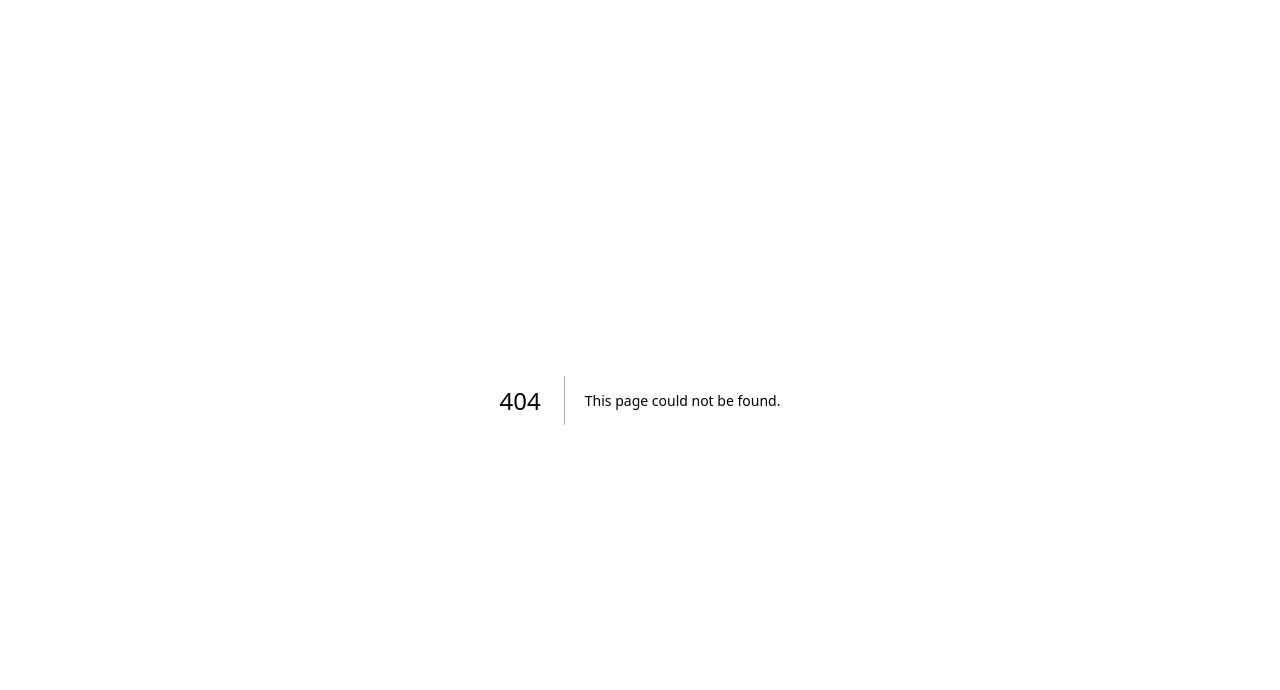
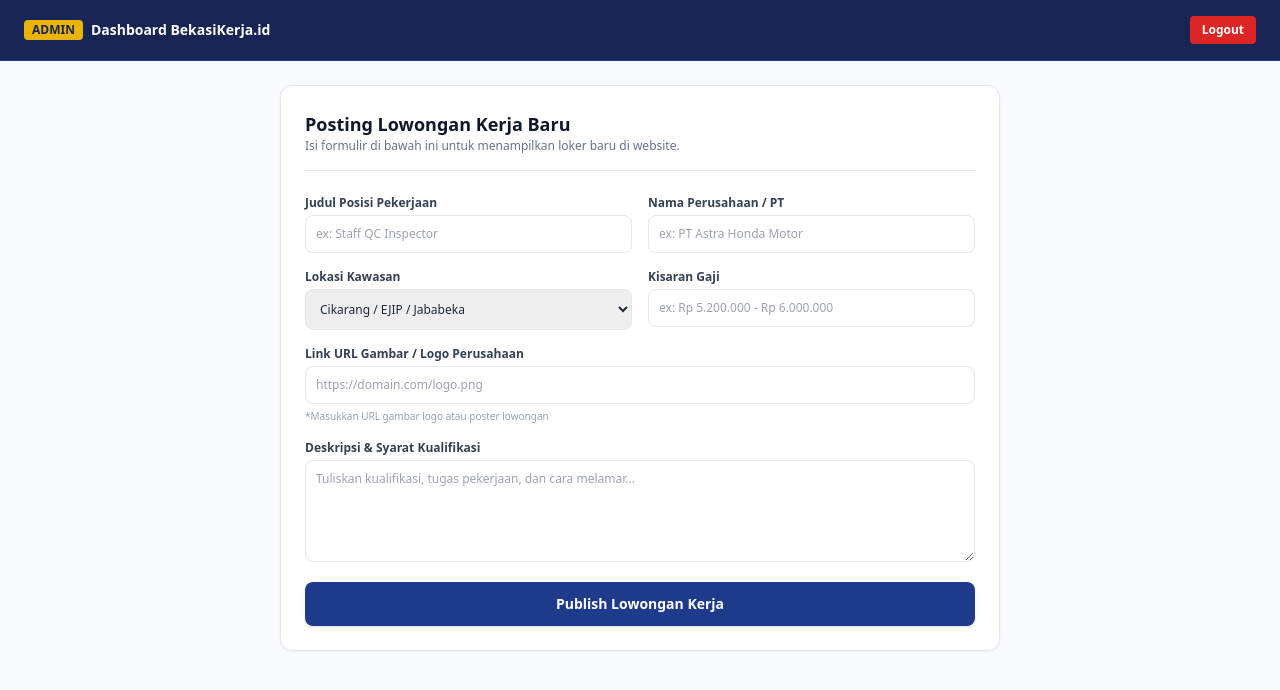
Before and after one commit to bekasikerjaofficial-ux/bekasikerja.id, a Next.js app: page /admin/dashboard in a window 1280 px wide. Before the commit this address had no page. Shown: the top 690 px of the page. Built offline with nearby package versions, Linux system fonts and the light colour scheme; sample sign-in values are in the browser's storage.

Commit message:
Create page.js

```diff
--- /dev/null
+++ b/app/admin/dashboard/page.js
@@ -0,0 +1,155 @@
+'use client';
+import React, { useState, useEffect } from 'react';
+import { useRouter } from 'next/navigation';
+
+export default function AdminDashboard() {
+  const router = useRouter();
+  const [formData, setFormData] = useState({
+    title: '',
+    company: '',
+    location: 'Cikarang',
+    salary: '',
+    type: 'Full-time',
+    logoUrl: '',
+    description: ''
+  });
+
+  const [submitted, setSubmitted] = useState(false);
+
+  // Proteksi Halaman Admin
+  useEffect(() => {
+    const isLoggedIn = localStorage.getItem('isAdminLoggedIn');
+    if (!isLoggedIn) {
+      router.push('/admin/login');
+    }
+  }, [router]);
+
+  const handleChange = (e) => {
+    setFormData({ ...formData, [e.target.name]: e.target.value });
+  };
+
+  const handleSubmit = (e) => {
+    e.preventDefault();
+    // Di sini nantinya data disimpan ke Database (Supabase)
+    console.log("Loker Baru Disimpan:", formData);
+    setSubmitted(true);
+    setTimeout(() => setSubmitted(false), 4000);
+  };
+
+  const handleLogout = () => {
+    localStorage.removeItem('isAdminLoggedIn');
+    router.push('/admin/login');
+  };
+
+  return (
+    <div className="min-h-screen bg-slate-50 font-sans">
+      {/* Top Bar Admin */}
+      <header className="bg-blue-950 text-white px-6 py-4 flex justify-between items-center border-b border-blue-900">
+        <div className="flex items-center gap-2">
+          <span className="bg-yellow-500 text-blue-950 font-black px-2 py-0.5 rounded text-xs">ADMIN</span>
+          <span className="font-bold text-sm">Dashboard BekasiKerja.id</span>
+        </div>
+        <button onClick={handleLogout} className="text-xs bg-red-600 hover:bg-red-700 px-3 py-1.5 rounded text-white font-semibold">
+          Logout
+        </button>
+      </header>
+
+      <main className="max-w-3xl mx-auto p-6">
+        <div className="bg-white p-6 rounded-xl border border-slate-200 shadow-sm space-y-6">
+          <div className="border-b pb-4">
+            <h1 className="text-lg font-bold text-slate-900">Posting Lowongan Kerja Baru</h1>
+            <p className="text-xs text-slate-500">Isi formulir di bawah ini untuk menampilkan loker baru di website.</p>
+          </div>
+
+          {submitted && (
+            <div className="bg-emerald-100 border border-emerald-400 text-emerald-800 text-xs p-3 rounded-lg text-center font-bold">
+              ✅ Lowongan Kerja Berhasil Diposting!
+            </div>
+          )}
+
+          <form onSubmit={handleSubmit} className="space-y-4 text-xs">
+            <div className="grid grid-cols-1 md:grid-cols-2 gap-4">
+              <div>
+                <label className="font-bold text-slate-700 block mb-1">Judul Posisi Pekerjaan</label>
+                <input
+                  type="text"
+                  name="title"
+                  required
+                  placeholder="ex: Staff QC Inspector"
+                  onChange={handleChange}
+                  className="w-full p-2.5 border rounded-lg focus:outline-none focus:border-blue-900"
+                />
+              </div>
+
+              <div>
+                <label className="font-bold text-slate-700 block mb-1">Nama Perusahaan / PT</label>
+                <input
+                  type="text"
+                  name="company"
+                  required
+                  placeholder="ex: PT Astra Honda Motor"
+                  onChange={handleChange}
+                  className="w-full p-2.5 border rounded-lg focus:outline-none focus:border-blue-900"
+                />
+              </div>
+            </div>
+
+            <div className="grid grid-cols-1 md:grid-cols-2 gap-4">
+              <div>
+                <label className="font-bold text-slate-700 block mb-1">Lokasi Kawasan</label>
+                <select name="location" onChange={handleChange} className="w-full p-2.5 border rounded-lg focus:outline-none">
+                  <option value="Cikarang">Cikarang / EJIP / Jababeka</option>
+                  <option value="Cibitung">Cibitung / MM2100</option>
+                  <option value="Kota Bekasi">Kota Bekasi</option>
+                  <option value="Tambun">Tambun / Summarecon</option>
+                </select>
+              </div>
+
+              <div>
+                <label className="font-bold text-slate-700 block mb-1">Kisaran Gaji</label>
+                <input
+                  type="text"
+                  name="salary"
+                  placeholder="ex: Rp 5.200.000 - Rp 6.000.000"
+                  onChange={handleChange}
+                  className="w-full p-2.5 border rounded-lg focus:outline-none focus:border-blue-900"
+                />
+              </div>
+            </div>
+
+            {/* FIELD URL GAMBAR LOGO */}
+            <div>
+              <label className="font-bold text-slate-700 block mb-1">Link URL Gambar / Logo Perusahaan</label>
+              <input
+                type="url"
+                name="logoUrl"
+                placeholder="https://domain.com/logo.png"
+                onChange={handleChange}
+                className="w-full p-2.5 border rounded-lg focus:outline-none focus:border-blue-900"
+              />
+              <span className="text-[10px] text-slate-400 mt-1 block">*Masukkan URL gambar logo atau poster lowongan</span>
+            </div>
+
+            <div>
+              <label className="font-bold text-slate-700 block mb-1">Deskripsi & Syarat Kualifikasi</label>
+              <textarea
+                name="description"
+                rows="5"
+                placeholder="Tuliskan kualifikasi, tugas pekerjaan, dan cara melamar..."
+                onChange={handleChange}
+                className="w-full p-2.5 border rounded-lg focus:outline-none focus:border-blue-900"
+              ></textarea>
+            </div>
+
+            <button
+              type="submit"
+              className="w-full bg-blue-900 hover:bg-blue-800 text-white font-bold py-3 rounded-lg text-sm transition shadow"
+            >
+              Publish Lowongan Kerja
+            </button>
+          </form>
+        </div>
+      </main>
+    </div>
+  );
+}
```
